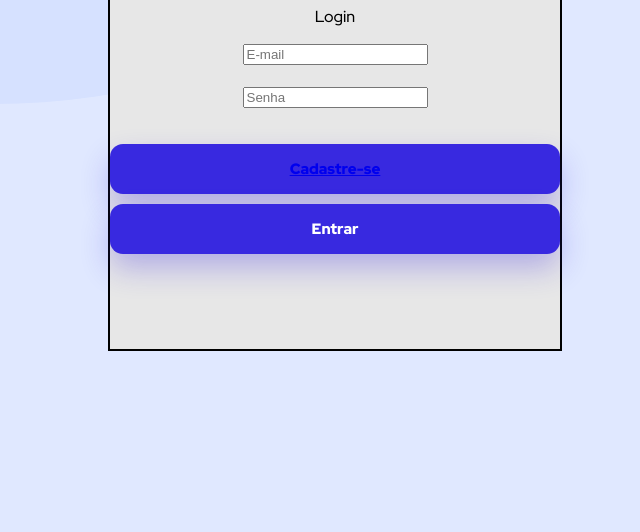
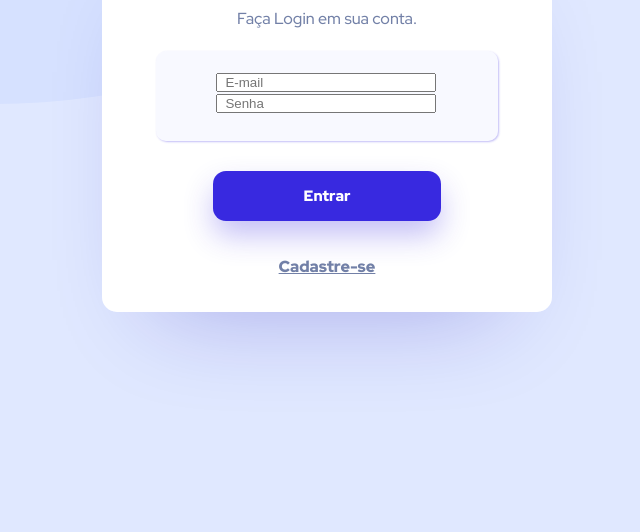
Before and after one commit to tiagocastelfranchi/processo-seletivo, a website: page index.html in a window 1280 px wide. Shown: the part 284-816 px from the top of the page, without its empty margins (313-953 px from the left). Drawn offline with Linux system fonts and the light colour scheme.

Commit message:
Segundo update

```diff
--- a/index.html
+++ b/index.html
@@ -3,27 +3,36 @@
 
 <head>
     <meta charset="UTF-8">
-    <meta http-equiv="X-UA-Compatible" content="IE=edge">
     <meta name="viewport" content="width=device-width, initial-scale=1.0">
-    <title>Login</title>
     <link rel="stylesheet" href="style.css">
+    <title>Página de Login</title>
+    <style>
+        .attribution {
+            font-size: 11px;
+            text-align: center;
+        }
+
+        .attribution a {
+            color: hsl(228, 45%, 44%);
+        }
+    </style>
 </head>
 
 <body>
-    <div class="divlogin">
-        <br>
-        <h1>Meus albúns de fotos</h1>
-        <p></p>
-        <p>Login</p>
-        <input type="email" placeholder="E-mail" id="email"> <br><br>
-        <input type="password" placeholder="Senha" id="senha"><br><br>
-        <div id="botoes">
-            <button id="cadastro"> <a href="cadastrar.html">Cadastre-se</a></button>
-            <button id="entrar">Entrar</button>
+    <div class="card">
+        <div class="card-info">
+            <h2>Meus álbuns de fotos</h2>
+            <p>Faça Login em sua conta.</p>
+            <div class="container">
+                <div class="plan-container">
+                    <input placeholder="  E-mail"></input>
+                    <input placeholder="  Senha"></input>
+                </div>
+            </div>
+            <button>Entrar</button>
+            <a class="cadastro" href="cadastrar.html">Cadastre-se</a>
         </div>
     </div>
-
-
 </body>
 
 </html>
--- a/style.css
+++ b/style.css
@@ -1,11 +1,11 @@
-@import url("https://fonts.googleapis.com/css2?family=Red+Hat+Display:wght@500;700;900&display=swap");
+@import url('https://fonts.googleapis.com/css2?family=Red+Hat+Display:wght@500;700;900&display=swap');
 :root {
     /* Colors */
     /* Primary */
     --pale-blue: hsl(225, 100%, 94%);
     --bright-blue: hsl(245, 75%, 52%);
     /* Neutral */
-    --very-pale-blue: hsl(228, 100%, 98%);
+    --very-pale-blue: hsla(231, 100%, 96%, 0.336);
     --desaturated-blue: hsl(224, 23%, 55%);
     --dark-blue: hsl(223, 47%, 23%);
     /* Font Sizes */
@@ -18,7 +18,15 @@
     --boldest: 900;
 }
 
-body{
+*,
+*::before,
+*::after {
+    box-sizing: border-box;
+    margin: 0;
+    padding: 0;
+}
+
+body {
     height: 100vh;
     width: 100%;
     background: url('./images/pattern-background-desktop.svg') no-repeat var(--pale-blue);
@@ -40,20 +48,70 @@ body{
     box-shadow: 0px 50px 100px -55px rgba(26, 12, 179, 0.3);
 }
 
-.divlogin {
-    width: 450px;
-    border: 2px solid black;
-    height: 450px;
+.card-info {
+    background-color: white;
+    padding: 35px;
+    display: flex;
+    flex-direction: column;
+    justify-content: center;
+    align-items: center;
+    gap: 20px;
+}
+
+h2 {
+    color: var(--dark-blue);
+    font-weight: var(--boldest);
+}
+
+p {
+    max-width: 300px;
+    line-height: 25px;
     text-align: center;
-    background-color: rgb(231, 231, 231);
-    margin: auto;
+    color: var(--desaturated-blue);
+}
+
+.container {
+    padding: 20px;
+    background-color: var(--very-pale-blue);
+    display: flex;
+    width: 90%;
+    align-items: center;
+    border-radius: 10px;
+    height: 90px;
+    box-shadow: 1px 1px 2px 0px rgba(56, 41, 224, 0.3);
+}
+
+.plan-container {
+    display: inline-block;
+    flex-direction: column;
+    justify-content: space-around;
+    align-items: center;
+    flex-grow: 1;
+    height: 100%;
+    padding-bottom: 10px;
+}
+
+.plan-container-2 {
+    display: inline-block;
+    flex-direction: column;
+    justify-content: space-around;
+    align-items: center;
+    flex-grow: 1;
+    height: 100%;
+    padding-bottom: 10px;
+}
+
+input {
+    width: 220px;
+    margin-left: 40px;
+
 }
 
 button {
     border: 0;
     background-color: var(--bright-blue);
     border-radius: 13px;
-    width: 100%;
+    width: 60%;
     color: white;
     font-size: 15px;
     box-shadow: 0px 15px 30px -1px rgba(56, 41, 224, 0.3);
@@ -64,9 +122,27 @@ button {
     margin-top: 10px;
 }
 
-#cadastro{
+.cadastro {
     margin-top: 15px;
     font-weight: var(--boldest);
     color: var(--desaturated-blue);
     cursor: pointer;
 }
+
+button:hover {
+    background-color: hsl(245deg 85% 66%);
+}
+
+a:hover {
+    color: hsl(245deg 85% 66%);
+}
+
+.cancel:hover {
+    color: var(--dark-blue);
+}
+
+@media screen and (max-width: 375px) {
+    body {
+        background: url('./images/pattern-background-mobile.svg') no-repeat var(--pale-blue);
+    }
+}
--- a/stylecopy.css
+++ /dev/null
@@ -1,148 +0,0 @@
-@import url('https://fonts.googleapis.com/css2?family=Red+Hat+Display:wght@500;700;900&display=swap');
-:root {
-    /* Colors */
-    /* Primary */
-    --pale-blue: hsl(225, 100%, 94%);
-    --bright-blue: hsl(245, 75%, 52%);
-    /* Neutral */
-    --very-pale-blue: hsla(231, 100%, 96%, 0.336);
-    --desaturated-blue: hsl(224, 23%, 55%);
-    --dark-blue: hsl(223, 47%, 23%);
-    /* Font Sizes */
-    --font-size-paragraph: 16px;
-    /* Font Families */
-    --font-family: 'Red Hat Display', sans-serif;
-    /* Font Weights */
-    --bold: 500;
-    --bolder: 700;
-    --boldest: 900;
-}
-
-*,
-*::before,
-*::after {
-    box-sizing: border-box;
-    margin: 0;
-    padding: 0;
-}
-
-body {
-    height: 100vh;
-    width: 100%;
-    background: url('./images/pattern-background-desktop.svg') no-repeat var(--pale-blue);
-    background-size: 100% auto;
-    background-position: top center;
-    position: relative;
-    display: flex;
-    justify-content: center;
-    align-items: center;
-    font-family: var(--font-family);
-}
-
-.card {
-    width: 450px;
-    border-radius: 15px;
-    overflow: hidden;
-    display: flex;
-    flex-direction: column;
-    box-shadow: 0px 50px 100px -55px rgba(26, 12, 179, 0.3);
-}
-
-.card-info {
-    background-color: white;
-    padding: 35px;
-    display: flex;
-    flex-direction: column;
-    justify-content: center;
-    align-items: center;
-    gap: 20px;
-}
-
-h2 {
-    color: var(--dark-blue);
-    font-weight: var(--boldest);
-}
-
-p {
-    max-width: 300px;
-    line-height: 25px;
-    text-align: center;
-    color: var(--desaturated-blue);
-}
-
-.container {
-    padding: 20px;
-    background-color: var(--very-pale-blue);
-    display: flex;
-    width: 90%;
-    align-items: center;
-    border-radius: 10px;
-    height: 90px;
-    box-shadow: 1px 1px 2px 0px rgba(56, 41, 224, 0.3);
-}
-
-.plan-container {
-    display: inline-block;
-    flex-direction: column;
-    justify-content: space-around;
-    align-items: center;
-    flex-grow: 1;
-    height: 100%;
-    padding-bottom: 10px;
-}
-
-.plan-container-2 {
-    display: inline-block;
-    flex-direction: column;
-    justify-content: space-around;
-    align-items: center;
-    flex-grow: 1;
-    height: 100%;
-    padding-bottom: 10px;
-}
-
-input {
-    width: 220px;
-    margin-left: 40px;
-
-}
-
-button {
-    border: 0;
-    background-color: var(--bright-blue);
-    border-radius: 13px;
-    width: 60%;
-    color: white;
-    font-size: 15px;
-    box-shadow: 0px 15px 30px -1px rgba(56, 41, 224, 0.3);
-    height: 50px;
-    font-weight: var(--boldest);
-    font-family: var(--font-family);
-    cursor: pointer;
-    margin-top: 10px;
-}
-
-.cadastro {
-    margin-top: 15px;
-    font-weight: var(--boldest);
-    color: var(--desaturated-blue);
-    cursor: pointer;
-}
-
-button:hover {
-    background-color: hsl(245deg 85% 66%);
-}
-
-a:hover {
-    color: hsl(245deg 85% 66%);
-}
-
-.cancel:hover {
-    color: var(--dark-blue);
-}
-
-@media screen and (max-width: 375px) {
-    body {
-        background: url('./images/pattern-background-mobile.svg') no-repeat var(--pale-blue);
-    }
-}
```
Also changed, not shown: cadastrar.html (+24 -13 lines), cadastrarcopy.html (deleted, +0 -39 lines), indexcopy.html (deleted, +0 -38 lines).
